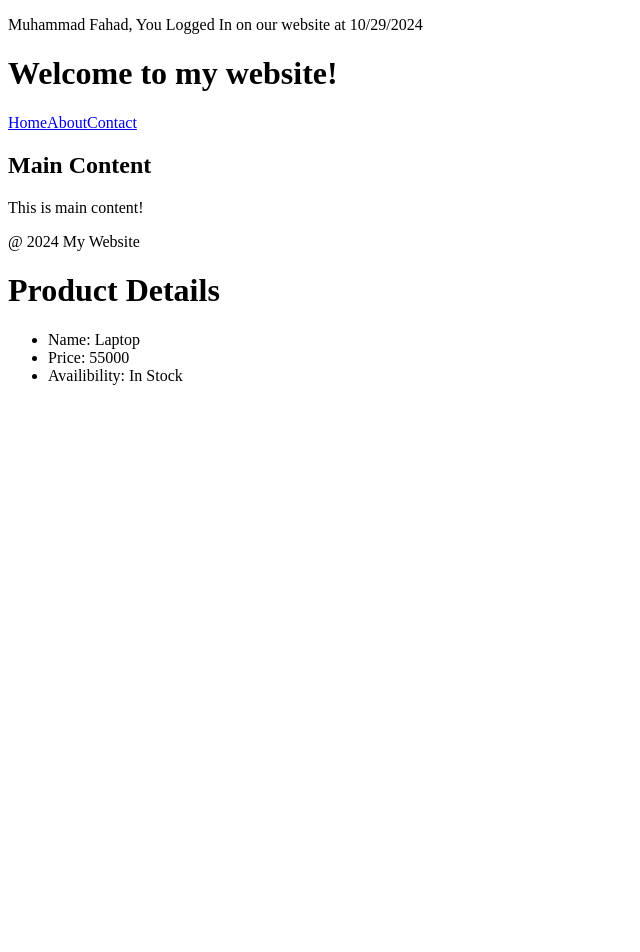
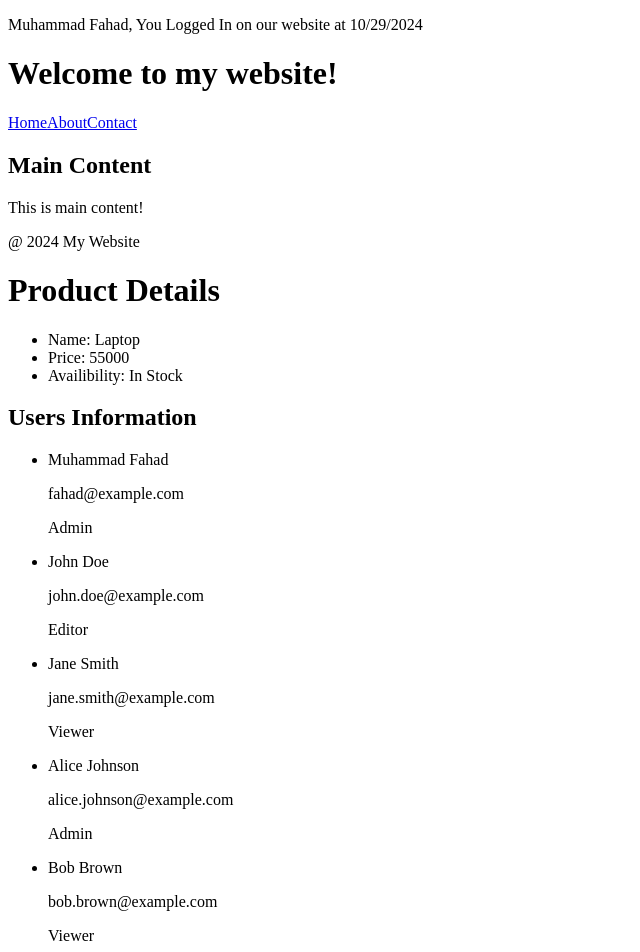
Before and after one commit to faha-d/React.js, a React (Vite) app: page / in a window 1280 px wide. Shown: the top 952 px of the page, without its empty margins (0-640 px from the left). Before the commit the page ends 800 px from the top, so only its background shows below. Built offline with nearby package versions, Linux system fonts and the light colour scheme.

Commit message:
Map in react

```diff
--- a/src/App.jsx
+++ b/src/App.jsx
@@ -3,6 +3,7 @@ import Content from "./components/Content";
 import Footer from "./components/Footer";
 import Greet from "./components/Greeting";
 import ProductInfo from "./components/ProductInfo";
+import UsersInfo from "./UsersInfo";
 const App = () => {
   return (
     <div className="App">
@@ -11,6 +12,7 @@ const App = () => {
       <Content />
       <Footer />
       <ProductInfo/>
+      <UsersInfo/>
     </div>
   );
 };
--- /dev/null
+++ b/src/UsersInfo.jsx
@@ -0,0 +1,45 @@
+const UsersInfo = () => {
+  const users = [
+    {
+      id: 1,
+      name: "Muhammad Fahad",
+      email: "fahad@example.com",
+      role: "Admin",
+    },
+    { id: 2, name: "John Doe", email: "john.doe@example.com", role: "Editor" },
+    {
+      id: 3,
+      name: "Jane Smith",
+      email: "jane.smith@example.com",
+      role: "Viewer",
+    },
+    {
+      id: 4,
+      name: "Alice Johnson",
+      email: "alice.johnson@example.com",
+      role: "Admin",
+    },
+    {
+      id: 5,
+      name: "Bob Brown",
+      email: "bob.brown@example.com",
+      role: "Viewer",
+    },
+  ];
+
+  return (
+    <section className="users-info">
+      <h2>Users Information</h2>
+      <ul>
+        {users.map(({id, name, email, role}) => (
+          <li key={id}>
+            <p>{name}</p>
+            <p>{email}</p>
+            <p>{role}</p>
+          </li>
+        ))}
+      </ul>
+    </section>
+  );
+};
+export default UsersInfo;
```
